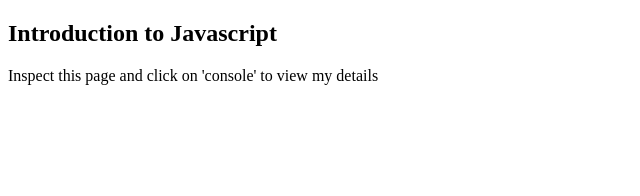
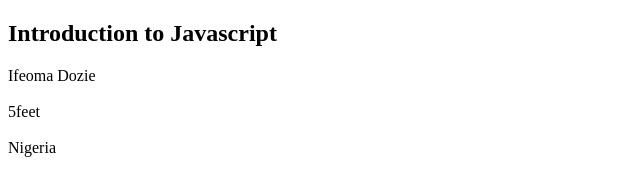
Before and after one commit to AifyDozie/-Javascript-on-Zuri, a plain HTML site: page index.html in a window 1280 px wide. Shown: the whole page, without its empty margins (0-640 px from the left). Drawn offline with Linux system fonts and the light colour scheme.

Commit message:
updated version

```diff
--- a/Intro.js
+++ b/Intro.js
@@ -1,6 +1,11 @@
 let myName = "Ifeoma Dozie";
+
 let myHeight = "5feet";
+
 let myCountry = "Nigeria";
-console.log(myName);
-console.log(myHeight);
-console.log(myCountry);
+
+document.write(myName);
+document.write("<br><br>")
+document.write(myHeight);
+document.write("<br><br>")
+document.write(myCountry);
--- a/index.html
+++ b/index.html
@@ -8,7 +8,6 @@
 </head>
 <body>
     <h2>Introduction to Javascript</h2>
-    <p>Inspect this page and click on 'console' to view my details</p>
 
     <script src="./Intro.js"></script>
 
```
